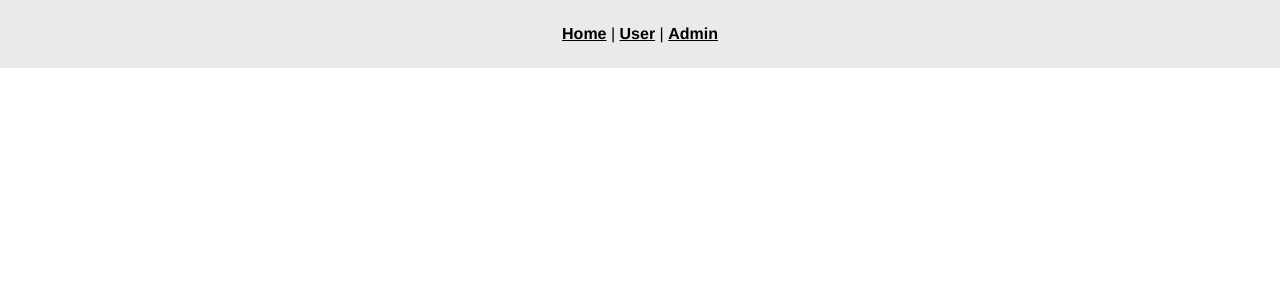
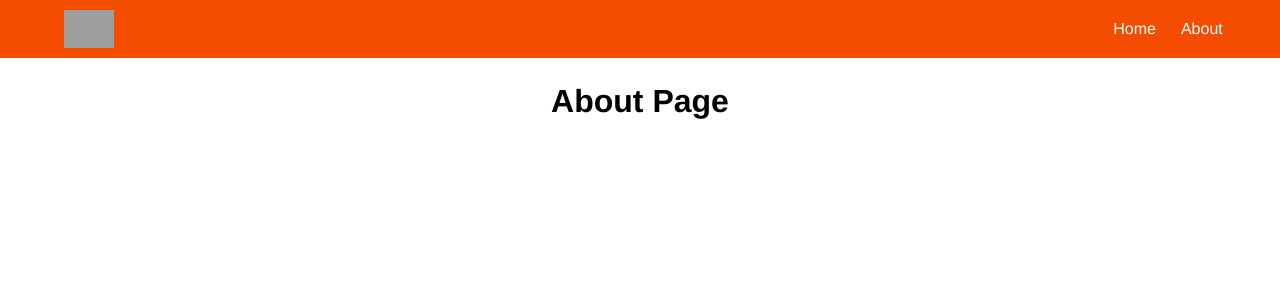
Before and after one commit to charisse10/582-project2-events, a Vue app: page /about in a window 1280 px wide. Before the commit this address had no page. Shown: the top 300 px of the page. Built offline with nearby package versions, Linux system fonts and the light colour scheme; grey boxes are pictures that could not be loaded.

Commit message:
managed routing for user and admin

```diff
--- a/src/App.vue
+++ b/src/App.vue
@@ -1,5 +1,18 @@
 <template>
-  <NavBar />
+  <header>
+    <div class="container">
+      <nav>
+        <div class="logo">
+          <img
+            src="https://static.vecteezy.com/system/resources/thumbnails/017/398/790/small/white-circle-free-png.png"
+            alt="logo"
+          />
+        </div>
+        <NavBar />
+      </nav>
+    </div>
+  </header>
+
   <router-view />
 </template>
 
@@ -21,6 +34,12 @@ export default {
   box-sizing: border-box;
 }
 
+img {
+  display: block;
+  max-width: 100%;
+  height: auto;
+}
+
 $orange: #f44d00;
 $blue: #2c3e50;
 
@@ -35,27 +54,42 @@ $blue: #2c3e50;
     padding: 25px 0;
   }
 
-  nav {
-    background-color: #eaeaea;
-    text-align: center;
-    padding: 25px 0;
+  header {
+    background-color: $orange;
 
     .container {
       max-width: 90%;
       margin: 0 auto;
-      padding: 0 20px;
+      padding: 10px 0;
 
-      a {
-        font-weight: bold;
-        color: #000;
+      nav {
+        display: flex;
+        justify-content: space-between;
+        align-items: center;
 
-        &.router-link-exact-active {
-          color: $orange;
+        .logo {
+          img {
+            width: 50px;
+          }
         }
-      }
-    }
+
+        .navbar {
+          display: flex;
+
+          a {
+            color: #fff;
+            text-decoration: none;
+
+            margin-left: 25px;
+
+            &:hover {
+              color: #fff;
+            }
+          }
+        }
+      } //nav
+    } //conatainer
   }
-
   .section-events {
     padding: 25px 0;
 
--- /dev/null
+++ b/src/components/AccessNav.vue
@@ -0,0 +1,12 @@
+<template>
+  <div class="container">
+    <router-link to="/user">User</router-link> |
+    <router-link to="/admin">Admin</router-link>
+  </div>
+</template>
+
+<script>
+export default {
+  name: "NavBar",
+};
+</script>
--- a/src/components/NavBar.vue
+++ b/src/components/NavBar.vue
@@ -1,15 +1,17 @@
 <template>
   <nav>
     <div class="container">
-      <router-link to="/">Home</router-link> |
-      <router-link to="/user">User</router-link> |
-      <router-link to="/admin">Admin</router-link>
+      <div class="navbar">
+        <router-link to="/">Home</router-link>
+        <router-link to="/about">About</router-link>
+      </div>
     </div>
+    <div></div>
   </nav>
 </template>
 
 <script>
 export default {
-  name: "NavBar",
+  name: "AcessNav",
 };
 </script>
--- a/src/router/index.js
+++ b/src/router/index.js
@@ -1,5 +1,6 @@
 import { createRouter, createWebHistory } from "vue-router";
 import HomeView from "../views/HomeView.vue";
+import AboutView from "../views/AboutView.vue";
 import UserView from "../views/UserView.vue";
 import AdminView from "../views/AdminView.vue";
 
@@ -8,6 +9,11 @@ const routes = [
     path: "/",
     name: "home",
     component: HomeView,
+  },
+  {
+    path: "/about",
+    name: "about",
+    component: AboutView,
   },
   {
     path: "/user",
--- /dev/null
+++ b/src/views/AboutView.vue
@@ -0,0 +1,5 @@
+<template>
+  <div class="about">
+    <h1>About Page</h1>
+  </div>
+</template>
--- a/src/views/HomeView.vue
+++ b/src/views/HomeView.vue
@@ -1,4 +1,5 @@
 <template>
+  <AccessNav />
   <div class="home">
     <h1>Probable Guacamole</h1>
   </div>
@@ -6,12 +7,14 @@
 </template>
 
 <script>
+import AccessNav from "@/components/AccessNav.vue";
 import EventList from "@/components/EventList.vue";
 
 export default {
   name: "HomeView",
   components: {
     EventList,
+    AccessNav,
   },
   data() {
     return {
```
Also changed, not shown: src/assets/logo-sm.svg (deleted).
